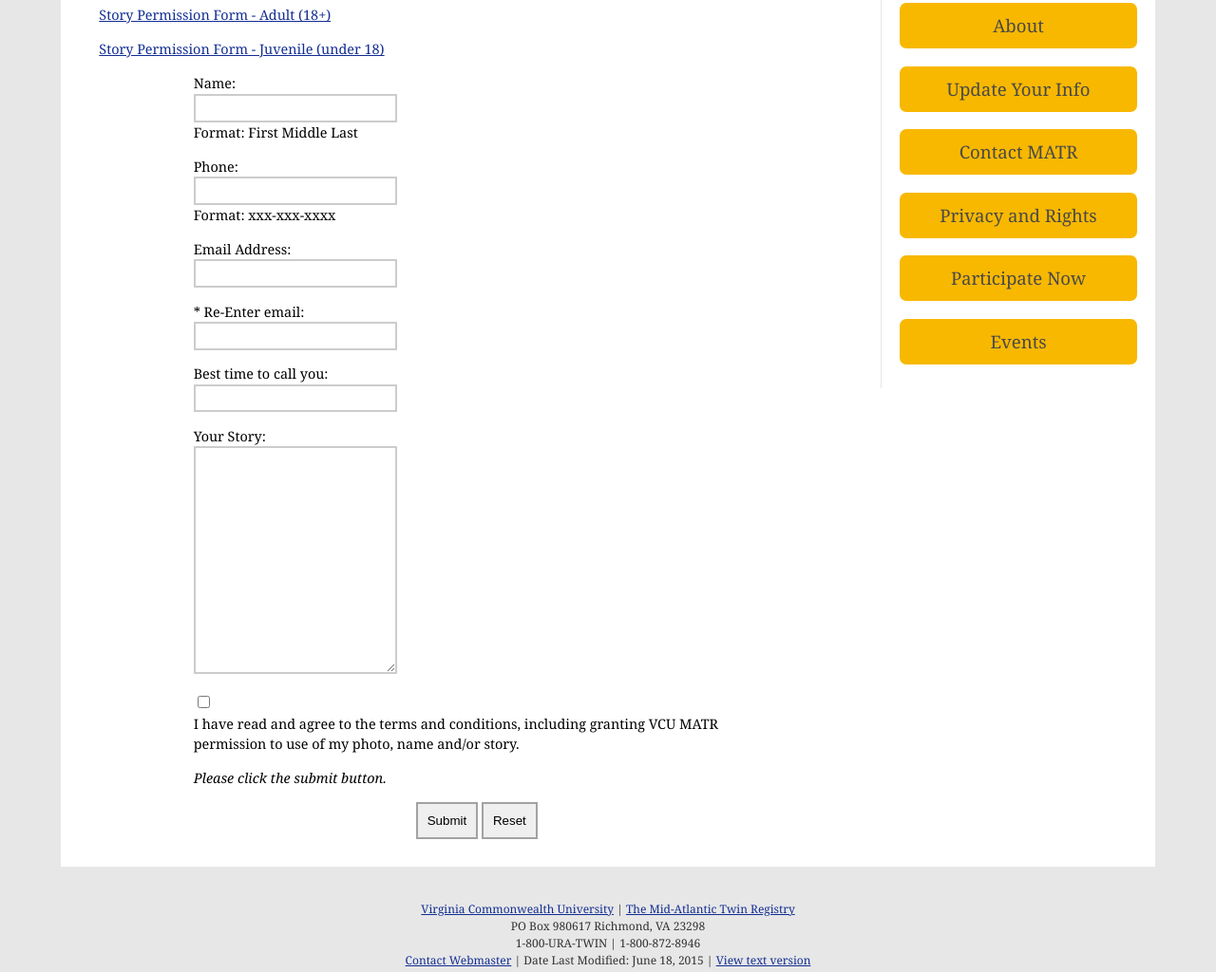
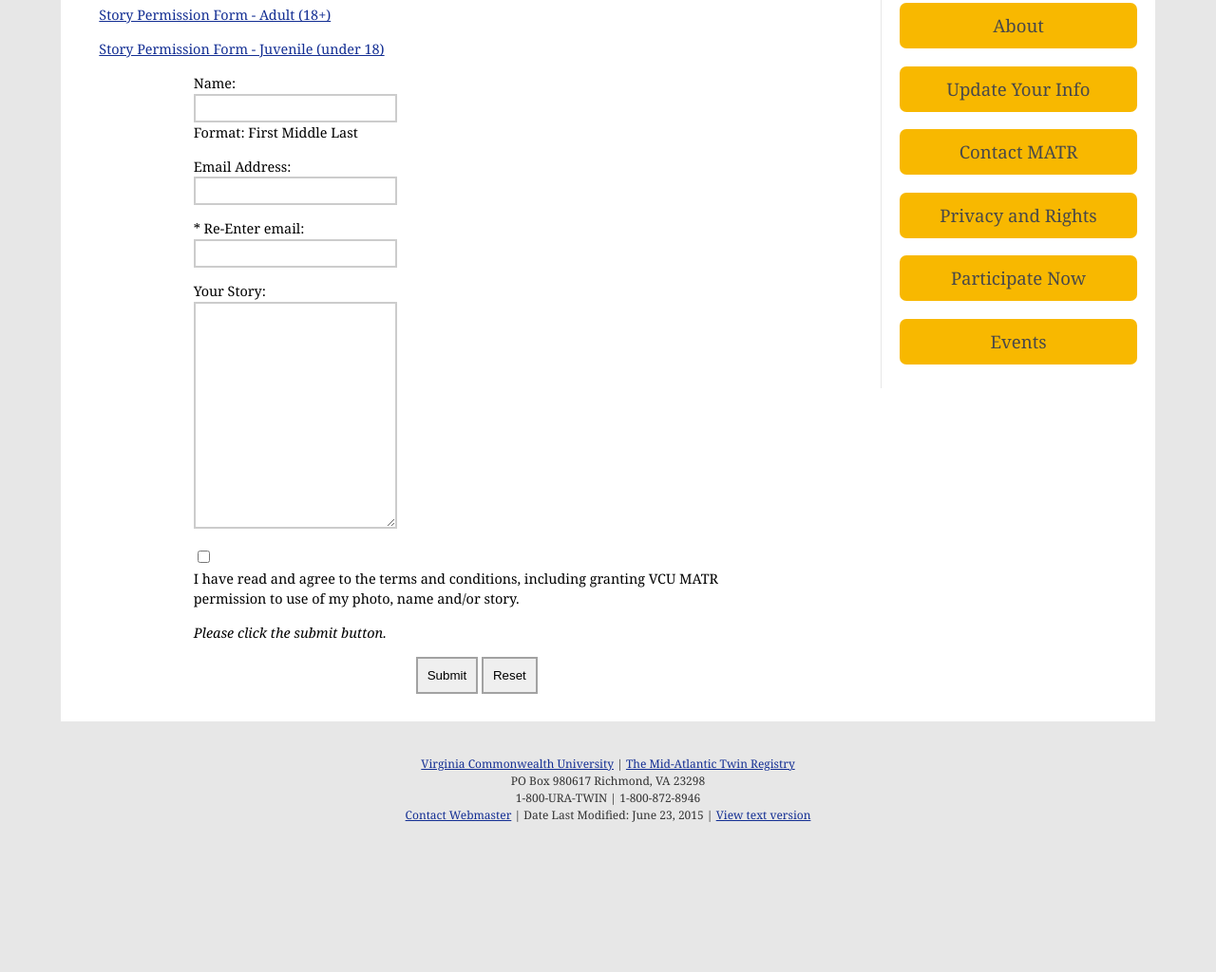
Before and after one commit to szeigler/MATR, a plain HTML site: page submit-stories.html in a window 1280 px wide. Shown: the part 619-1643 px from the top of the page at 95% size. After the commit the page ends 1523 px from the top, so only its background shows below. Drawn offline with Linux system fonts and the light colour scheme.

Commit message:
Legacy Form Update

```diff
--- a/submit-stories.html
+++ b/submit-stories.html
@@ -264,15 +264,6 @@ return passed
 
                	</p>
 
-                <p>
-
-                	<label for="twin_home">Phone:</label>
-
-  					<input type="text" name="twin_home" id="twin_home" size="30" />
-
-                    Format: xxx-xxx-xxxx
-
-               	</p>
 
                 <p>
 
@@ -289,14 +280,6 @@ return passed
                     <input name="emailtwo" id="emailtwo" type="text" size="30">
 
                	</p>
-
-                <p>
-
-                	<label for="twin_time">Best time to call you:</label>
-
-					<input type="text" name="twin_time" id="twin_time" size="25" />
-
-             	</p>
 
                 <p>
 
@@ -352,7 +335,7 @@ return passed
     		<li><a href="http://www.vcu.edu" target="_blank">Virginia Commonwealth University</a> | <a href="http://www.matr.vcu.edu/" target="_blank">The Mid-Atlantic Twin Registry</a></li>
             <li>PO Box 980617 Richmond, VA 23298</li>
             <li>1-800-URA-TWIN | 1-800-872-8946</li>
-            <li><a href="mailto:erahelp@vcu.edu?subject=MATR%20Website%20Comments">Contact Webmaster</a> | Date Last Modified: <!-- #BeginDate format:Am1 -->June 18, 2015<!-- #EndDate --> | <a href="http://ts.vcu.edu/cgi-bin/posh.pl">View text version</a></li>
+            <li><a href="mailto:erahelp@vcu.edu?subject=MATR%20Website%20Comments">Contact Webmaster</a> | Date Last Modified: <!-- #BeginDate format:Am1 -->June 23, 2015<!-- #EndDate --> | <a href="http://ts.vcu.edu/cgi-bin/posh.pl">View text version</a></li>
      	</ul>
 </div><!--end #signature-->
 
```
